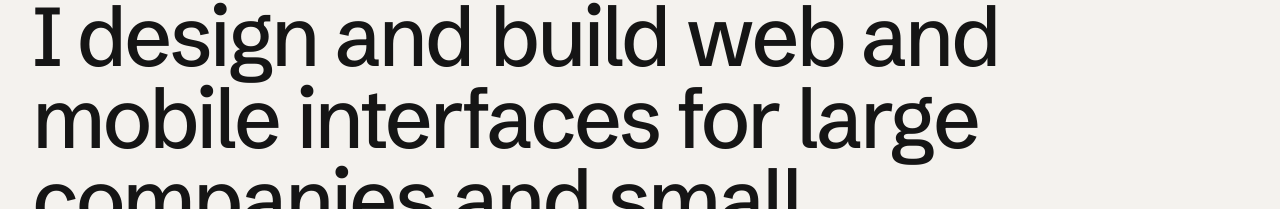
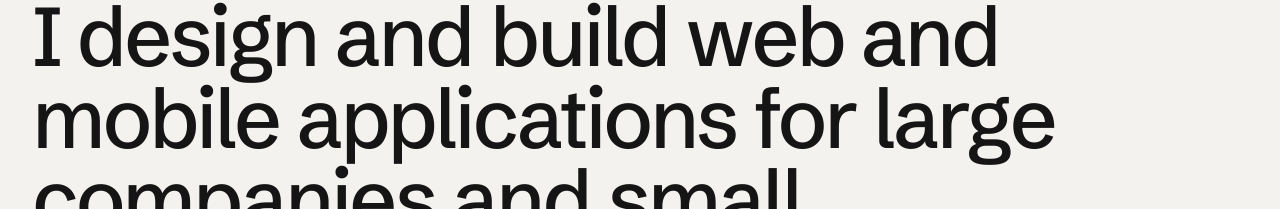
Before and after one commit to TheDollMaster98/lorisdalsanto.dev, a Next.js app: page /en/ in a window 1280 px wide. Shown: the part 285-494 px from the top of the page. Built offline with nearby package versions, Linux system fonts and the light colour scheme; no server answers.

Commit message:
Hero: applications instead of interfaces
With the full-stack positioning, 'interfaces' undersold the work and
clashed with 'from the architecture to going live'.

```diff
--- a/src/content/en.ts
+++ b/src/content/en.ts
@@ -17,7 +17,7 @@ export const en: Content = {
     location: "Milan, Italy",
     availability: "Open to new opportunities",
     statement:
-      "I design and build web and mobile interfaces for large companies and small businesses, from the architecture to going live.",
+      "I design and build web and mobile applications for large companies and small businesses, from the architecture to going live.",
     cta: { contact: "Get in touch", cv: "View CV" },
   },
   intro: {
--- a/src/content/it.ts
+++ b/src/content/it.ts
@@ -17,7 +17,7 @@ export const it: Content = {
     location: "Milano",
     availability: "Aperto a nuove opportunità",
     statement:
-      "Progetto e sviluppo interfacce web e mobile per grandi aziende e piccole imprese, dall’architettura alla messa online.",
+      "Progetto e sviluppo applicazioni web e mobile per grandi aziende e piccole imprese, dall’architettura alla messa online.",
     cta: { contact: "Scrivimi", cv: "Leggi il CV" },
   },
   intro: {
```
